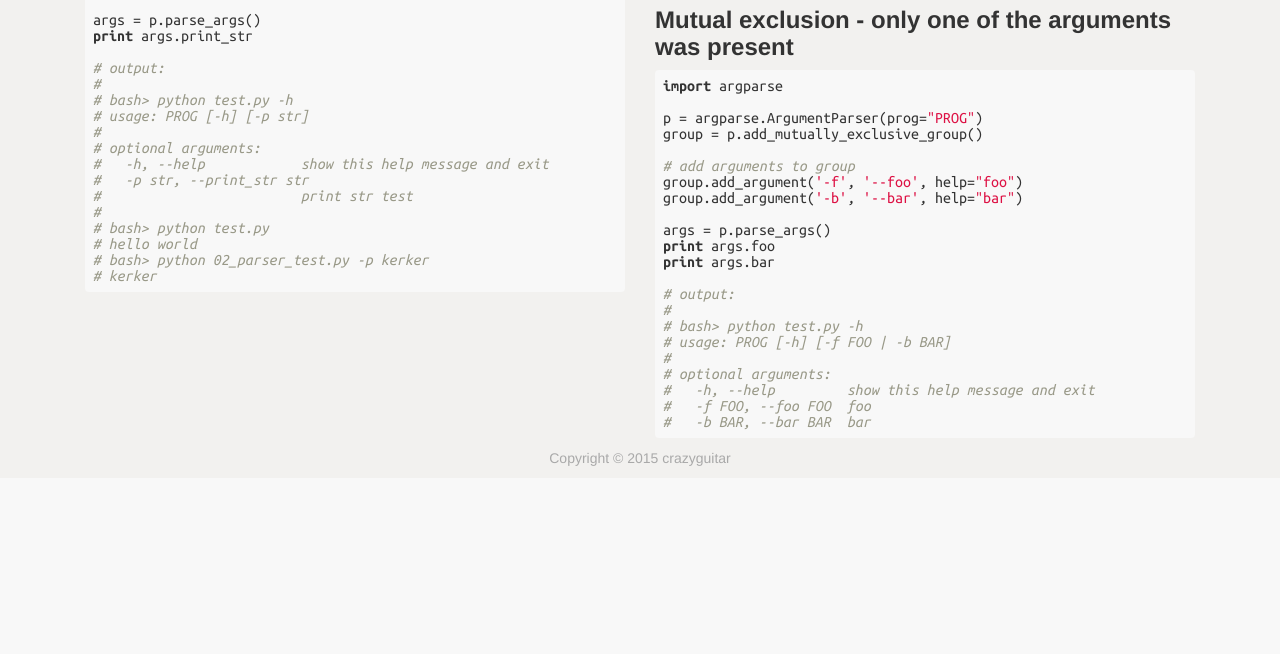
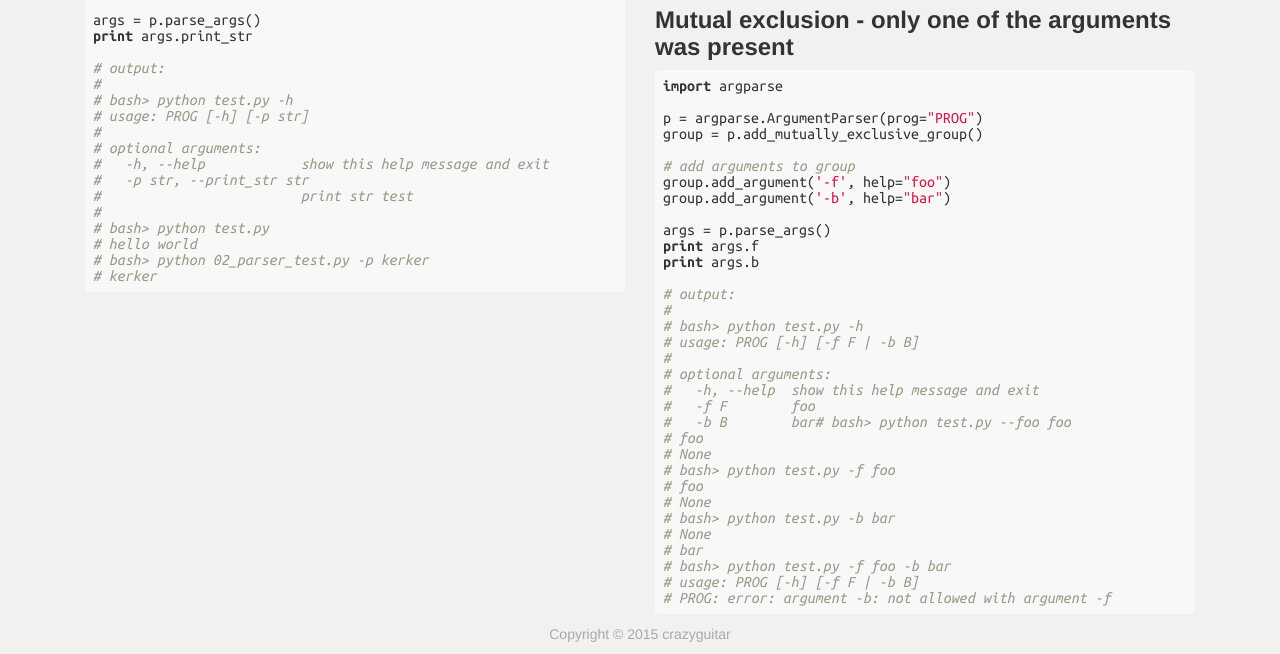
Before and after one commit to crazyguitar/cheatsheet, a Flask app: page /python-argparse-cs in a window 1280 px wide. Shown: the part 2442-3096 px from the top of the page. Before the commit the page ends 2908 px from the top, so only its background shows below. Run offline with Flask 2, Linux system fonts and the light colour scheme; some libraries are stand-ins or nearby versions.

Commit message:
Fix mutually exclusive group output format

```diff
--- a/server/templates/cheatsheet/python-argparse-cs.html
+++ b/server/templates/cheatsheet/python-argparse-cs.html
@@ -296,22 +296,33 @@ p = argparse.ArgumentParser(prog="PROG")
 group = p.add_mutually_exclusive_group()
 
 # add arguments to group
-group.add_argument('-f', '--foo', help="foo")
-group.add_argument('-b', '--bar', help="bar")
+group.add_argument('-f', help="foo")
+group.add_argument('-b', help="bar")
 
 args = p.parse_args()
-print args.foo
-print args.bar
+print args.f
+print args.b
 
 # output:
 #
 # bash&gt; python test.py -h
-# usage: PROG [-h] [-f FOO | -b BAR]
+# usage: PROG [-h] [-f F | -b B]
 #
 # optional arguments:
-#   -h, --help         show this help message and exit
-#   -f FOO, --foo FOO  foo
-#   -b BAR, --bar BAR  bar
+#   -h, --help  show this help message and exit
+#   -f F        foo
+#   -b B        bar# bash&gt; python test.py --foo foo
+# foo
+# None
+# bash&gt; python test.py -f foo
+# foo
+# None
+# bash&gt; python test.py -b bar
+# None
+# bar
+# bash&gt; python test.py -f foo -b bar
+# usage: PROG [-h] [-f F | -b B]
+# PROG: error: argument -b: not allowed with argument -f
 </pre>
 
 </div>
```
